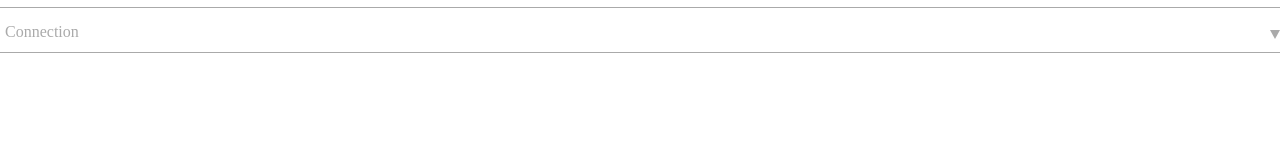
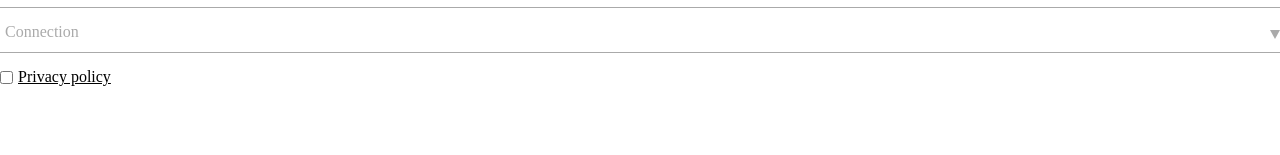
Before and after one commit to KoloskovaAlla/zen-fsd, a JavaScript app: page / in a window 1280 px wide. Shown: the part 145-300 px from the top of the page. Built offline with nearby package versions, Linux system fonts and the light colour scheme.

Commit message:
checkbox, input

```diff
--- a/src/app/App.js
+++ b/src/app/App.js
@@ -1,6 +1,6 @@
 import { SectionBase } from "widgets/SectionBase";
 import { Form } from "entities/Form";
-import './styles/reset.scss';
+import "./styles/reset.scss";
 
 export const App = () => {
   const options = [
@@ -21,16 +21,19 @@ export const App = () => {
       value: "email",
     },
   ];
-  const connect=''
-  const label = 'Connection'
+  const connect = "";
+  const label = "Connection";
+  const form = {
+    inputPolicy: {
+      content: "Privacy policy",
+      type: "checkbox",
+      url: "https://www.google.com/",
+    },
+  };
   return (
     <div>
       <SectionBase />
-      <Form
-        options={options}
-        connect={connect}
-        label={label}
-       />
+      <Form options={options} connect={connect} label={label} form={form} />
     </div>
   );
 };
--- a/src/entities/Form/Form.js
+++ b/src/entities/Form/Form.js
@@ -1,8 +1,9 @@
-import { Input, Select } from "shared/ui";
+import { Input, Select, Checkbox } from "shared/ui";
 
-import classes from './Form.module.scss';
+import classes from "./Form.module.scss";
 
-export const Form = ({ options, connect, label }) => {
+export const Form = ({ options, connect, label, url, content, form }) => {
+  const { inputPolicy } = form;
   return (
     <div>
       <label className={classes.field}>
@@ -21,6 +22,8 @@ export const Form = ({ options, connect, label }) => {
         {connect === "" && <span>{label}</span>}
         <Select options={options} />
       </label>
+
+      <Checkbox inputPolicy={inputPolicy} />
     </div>
   );
 };
--- /dev/null
+++ b/src/shared/ui/Checkbox/Checkbox.js
@@ -0,0 +1,13 @@
+import classes from "./Checkbox.module.scss";
+import { Input } from "../Input";
+
+export const Checkbox = ({ inputPolicy }) => {
+  const { url, content } = inputPolicy;
+
+  return (
+    <label className={classes.policy}>
+      <Input type="checkbox" />
+      <a href={url}>{content}</a>
+    </label>
+  );
+};
--- /dev/null
+++ b/src/shared/ui/Checkbox/Checkbox.module.scss
@@ -0,0 +1,10 @@
+.policy {
+  display: flex;
+  align-items: center;
+  margin-top: 15px;
+
+  & a {
+    margin-left: 5px;
+    text-decoration: underline;
+  }
+}
--- /dev/null
+++ b/src/shared/ui/Checkbox/index.js
@@ -0,0 +1 @@
+export { Checkbox } from "./Checkbox";
--- a/src/shared/ui/Input/Input.js
+++ b/src/shared/ui/Input/Input.js
@@ -1,4 +1,4 @@
-import classes from './Input.module.scss'
+import classes from "./Input.module.scss";
 
 export const Input = ({
   type,
@@ -16,6 +16,7 @@ export const Input = ({
     setIsValidInput(validateInput(value));
   };
 
+  if (type === "text" || type === "tel" || type === "email")
     return (
       <input
         className={classes.input}
@@ -25,4 +26,6 @@ export const Input = ({
         onChange={handleInputChange}
       />
     );
+
+  if (type === "checkbox") return <input type={type} />;
 };
--- a/src/shared/ui/index.js
+++ b/src/shared/ui/index.js
@@ -1,2 +1,3 @@
 export { Input } from "./Input";
 export { Select } from "./Select";
+export { Checkbox } from "./Checkbox";
```
Lines whose indentation alone changed are shown as unchanged.
